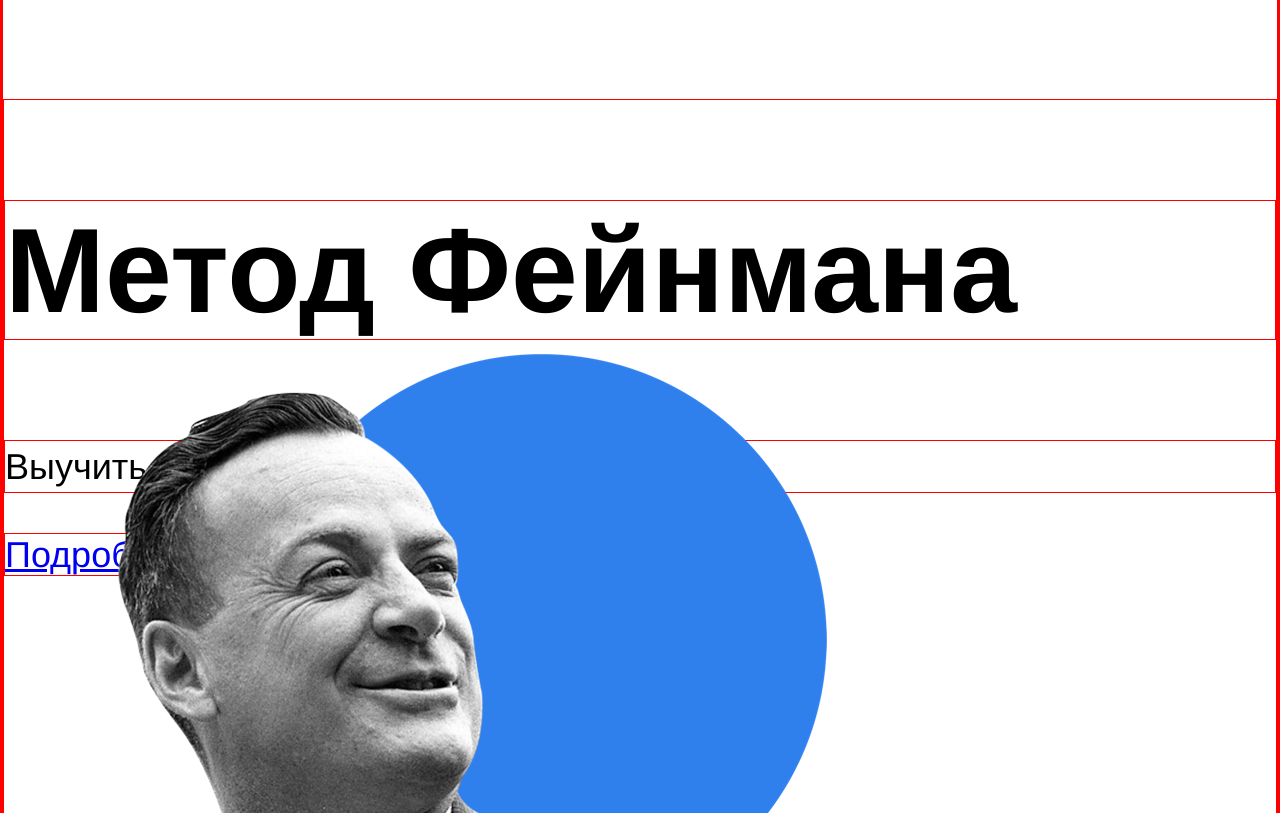
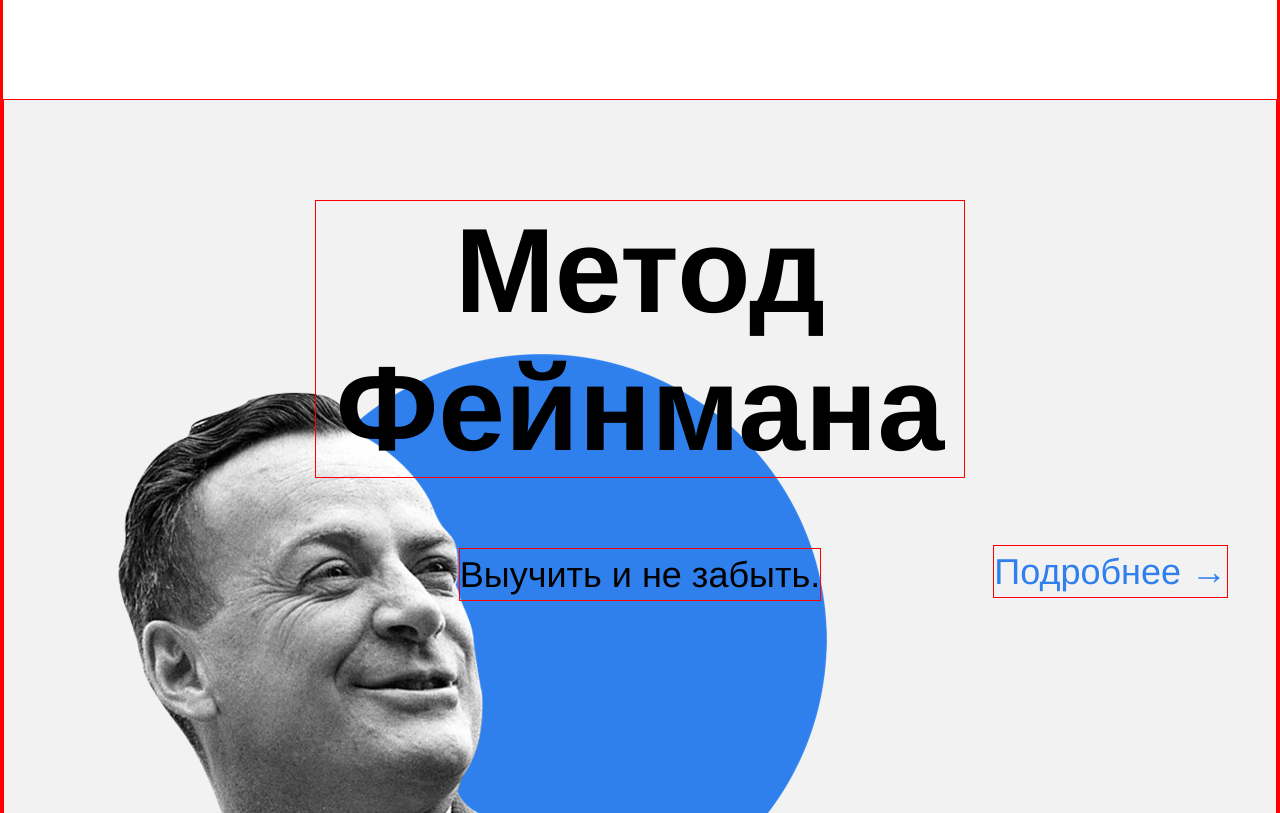
Before and after one commit to MikhailSulim/how-to-learn, a plain HTML site: page index.html in a window 1280 px wide. Shown: the part 1987-2800 px from the top of the page. Drawn offline with Linux system fonts and the light colour scheme.

Commit message:
сверстал блок аунтьфт

```diff
--- a/styles/style.css
+++ b/styles/style.css
@@ -11,6 +11,7 @@
   margin: 0 auto;
   /* выше для экранов больше 1600px отцентрировали весь контент */
   font-family: 'Helvetica Neue', Arial, sans-serif;
+  color: #000000;
 }
 
 .header {
@@ -47,6 +48,7 @@
 
 .header__link {
   text-decoration: none;
+  color: #2f80ed;
 }
 
 /* ниже мы привели пример двух селекторов, чтобы вы вспомнили запись элемента */
@@ -224,24 +226,41 @@
 .feynman {
   position: relative;
   height: 890px;
+  background-color: #f2f2f2;
+  margin: 100px 0px 90px 0px;
+  display: flex;
+  flex-direction: column;
+  align-items: center;
 }
 
 .feynman__title {
   line-height: 1.15;
   font-size: 120px;
   font-weight: 600;
+  width: 648px;
+  margin: 100px 0px 0px 0px;
+  justify-content: center;
+  text-align: center;
+  z-index: 1;
 }
 
 .feynman__subtitle {
   line-height: 51px;
   font-size: 36px;
   font-weight: 400;
+  margin: 70px 0px 0px 0px;
+  z-index: 1;
 }
 
 .feynman__link {
+  position: absolute;
   line-height: 51px;
   font-size: 36px;
   font-weight: 400;
+  color: #2f80ed;
+  text-decoration: none;
+  top: 50%;
+  right: 48px;
 }
 
 .feynman__img {
```
Also changed, not shown: index.html (+0 -48 lines).
